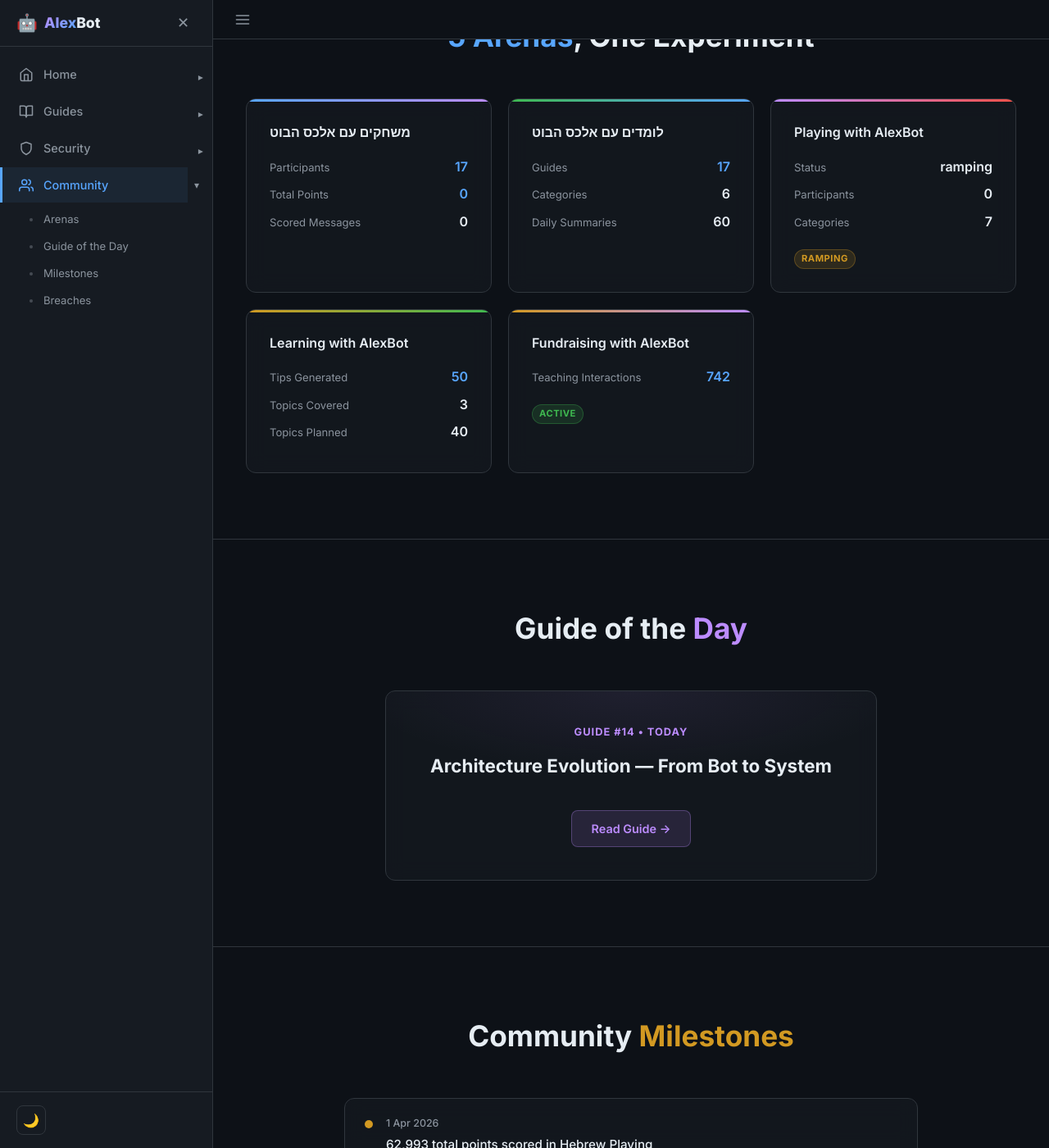
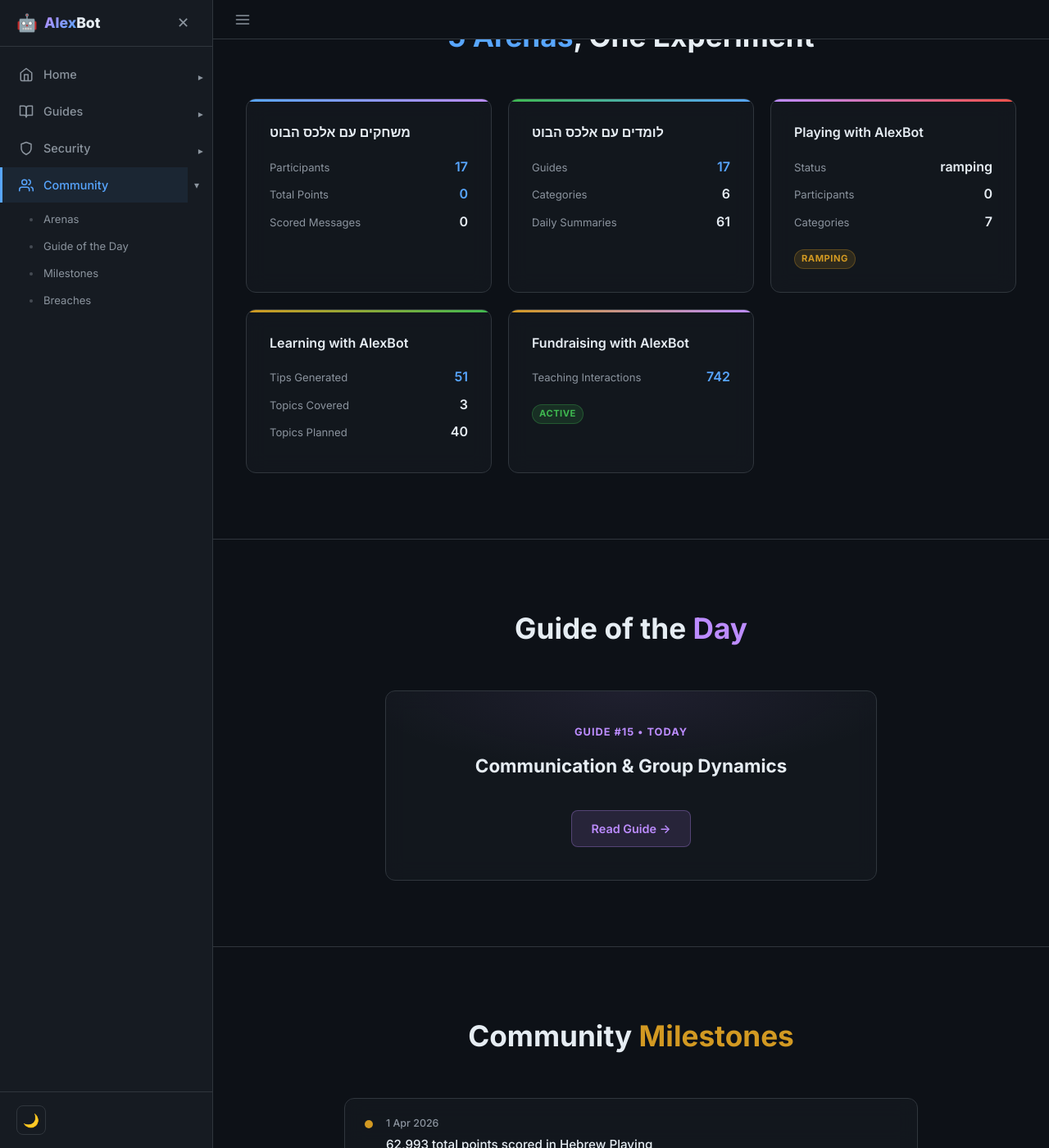
Before and after one commit to alexliv1234/alexbot-public, a Jekyll site: the page built from docs/community.html, in a window 1280 px wide and 1400 px high, scrolled down 450 px. Shown: the whole window at 82% size. Built offline with Jekyll 4.4.1, drawn with Linux system fonts in a browser that asks for light colours; some of the changed text lies outside the part shown.

Commit message:
📊 Auto-update community stats (2026-05-06_05-00)
Hebrew Playing: 17 players /  pts
Guides: 17 published | International: 0 playing

```diff
--- a/docs/assets/groups-data.json
+++ b/docs/assets/groups-data.json
@@ -1,6 +1,6 @@
 {
-  "lastUpdated": "2026-05-05",
-  "timestamp": "2026-05-05T17:02Z",
+  "lastUpdated": "2026-05-06",
+  "timestamp": "2026-05-06T02:00Z",
   "hebrewPlaying": {
     "name": "משחקים עם אלכס הבוט",
     "participants": 17,
@@ -12,7 +12,7 @@
     "name": "לומדים עם אלכס הבוט",
     "guides": 17,
     "categories": 6,
-    "dailySummaries": 60,
+    "dailySummaries": 61,
     "qaExchanges": 3
   },
   "intlPlaying": {
@@ -23,7 +23,7 @@
   },
   "intlLearning": {
     "name": "Learning with AlexBot",
-    "tipsGenerated": 50,
+    "tipsGenerated": 51,
     "topicsCovered": 3,
     "topicsPlanned": 40,
     "deliveryFailures": 1
@@ -53,9 +53,9 @@
     }
   ],
   "guideOfTheDay": {
-    "num": 14,
-    "title": "Architecture Evolution — From Bot to System",
-    "slug": "14-architecture-evolution"
+    "num": 15,
+    "title": "Communication & Group Dynamics",
+    "slug": "15-communication-group-dynamics"
   },
   "communityMilestones": [
     {
```
